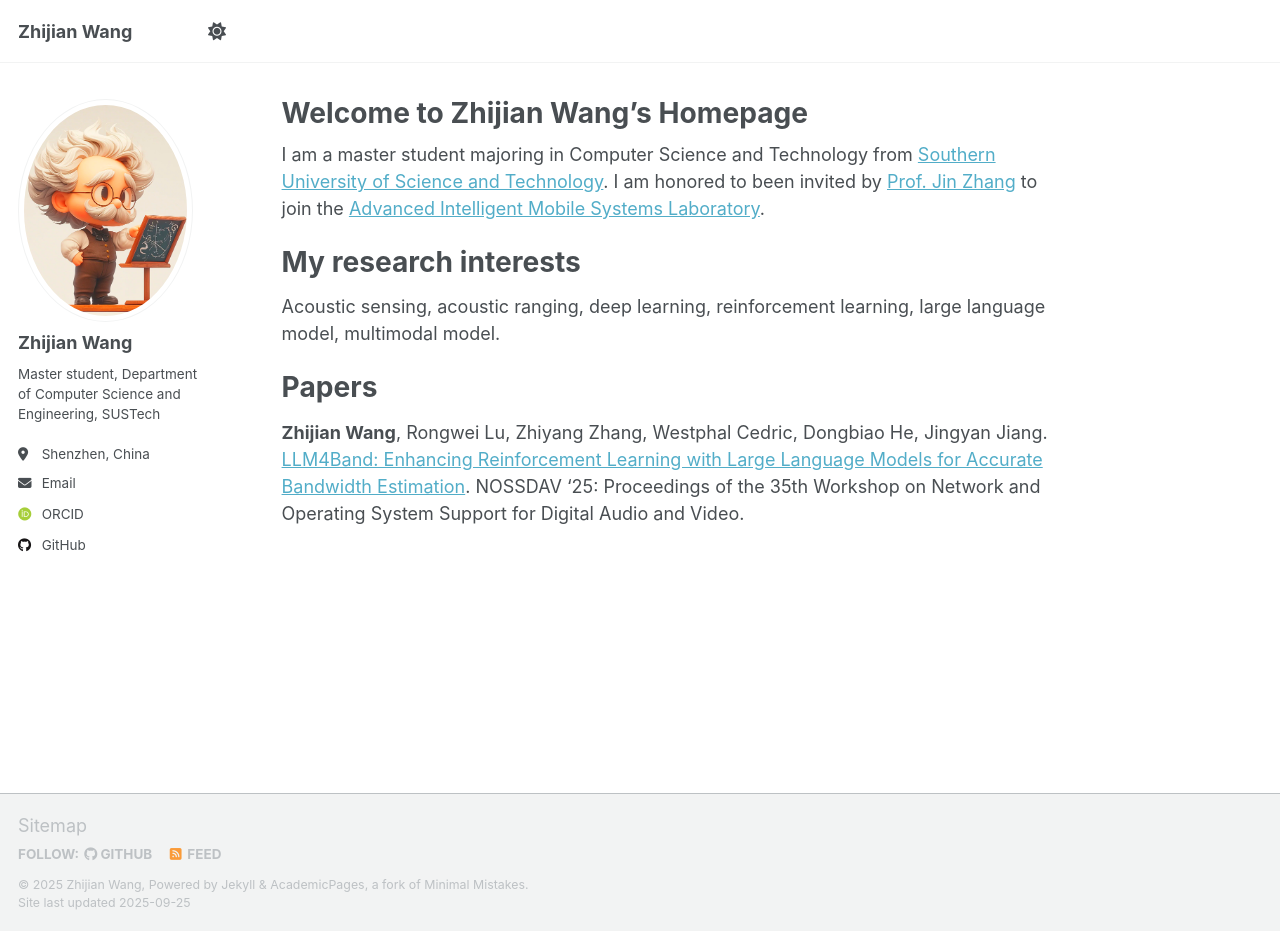
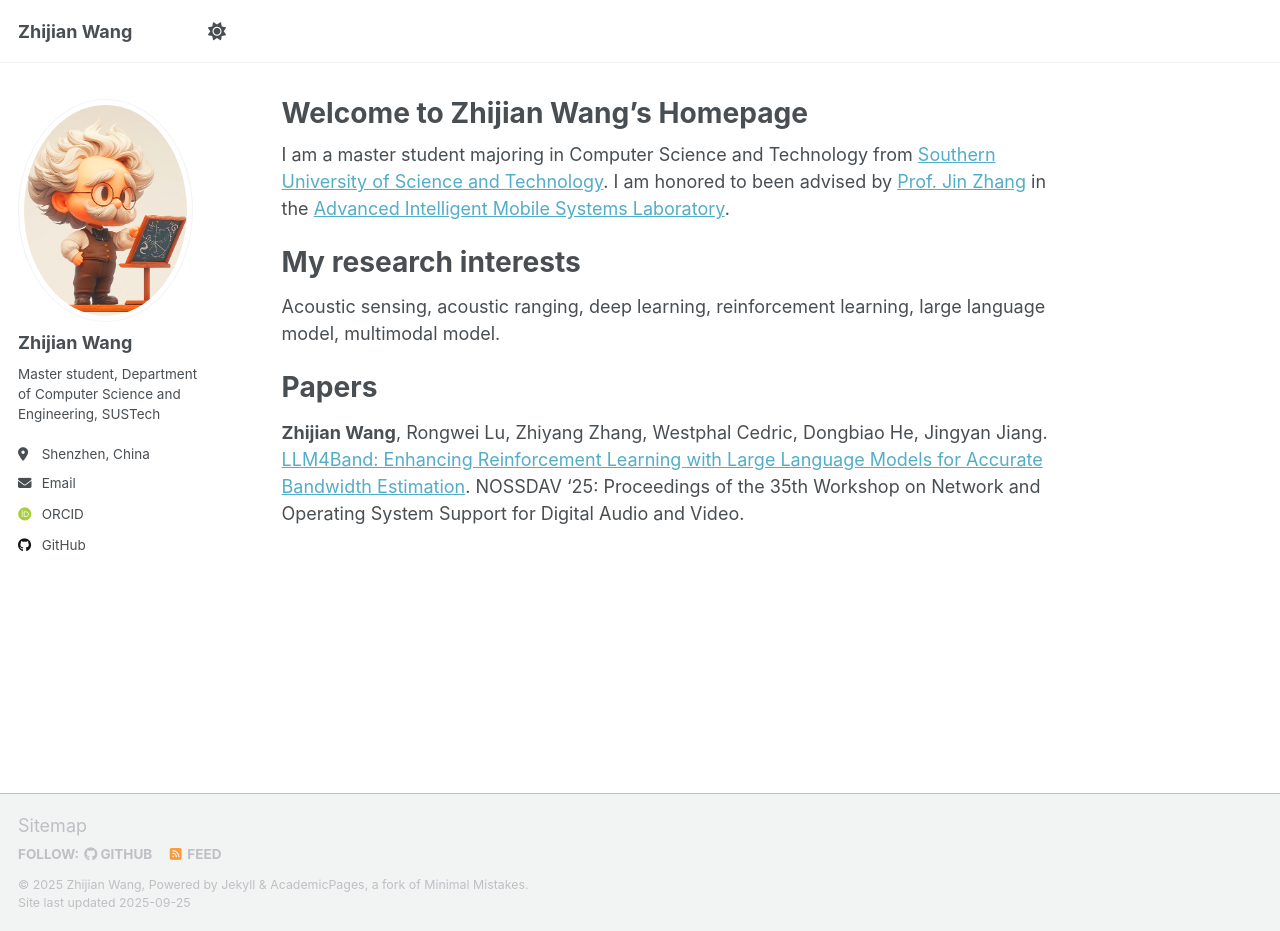
Before and after one commit to WzjCoder/WzjCoder.github.io, a Jekyll site: the page built from _pages/about.md, in a window 1280 px wide and 931 px high. Built offline with Jekyll 4.4.1, drawn with Linux system fonts in a browser that asks for light colours; some web fonts are replaced; a script that is not in the unit is left out.

Commit message:
Update about.md

```diff
--- a/_pages/about.md
+++ b/_pages/about.md
@@ -7,7 +7,7 @@ redirect_from:
   - /about.html
 ---
 
-I am a master student majoring in Computer Science and Technology from [Southern University of Science and Technology](https://www.sustech.edu.cn/). I am honored to been invited by [Prof. Jin Zhang](https://jinzhang-sustech.github.io/) to join the [Advanced Intelligent Mobile Systems Laboratory](https://jinzhang-sustech.github.io/lab/).
+I am a master student majoring in Computer Science and Technology from [Southern University of Science and Technology](https://www.sustech.edu.cn/). I am honored to been advised by [Prof. Jin Zhang](https://jinzhang-sustech.github.io/) in the [Advanced Intelligent Mobile Systems Laboratory](https://jinzhang-sustech.github.io/lab/).
 
 # My research interests
 
```
